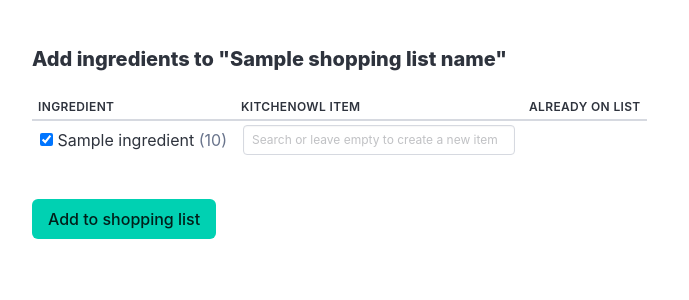
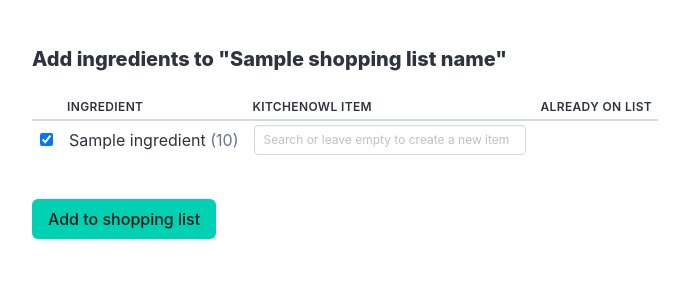
Before and after one commit to languitar/mealie-kitchenowl-bridge, a Flask app: template src/bridge/templates/select_ingredients.html in a window 1280 px wide. Shown: the top 300 px of the page, without its empty margins (32-721 px from the left). Run offline with Flask 3, Linux system fonts and the light colour scheme; the visitor is signed in with stand-in values (Sample User, id 1); the template is opened without the code that fills it: most values are stand-ins (such as "Sample title", 1, 10 or a date in 2020); parts of the project's set-up code (start-up, migrations or seed data) failed here and were passed over.

Commit message:
refactor: give the ingredient checkbox its own table column
The checkbox shared a cell with the ingredient name, so names started at
a ragged offset. Split it out so the names line up in a column of their
own.

Its header is deliberately unlabelled - a visible word there would set
the column's width, and the checkbox needs none of it. The name is still
carried for screen readers via is-sr-only, which is absolutely positioned
and so costs no width. The checkbox and the name are now in separate
cells, so a for/id pair replaces the wrapping label.

Co-Authored-By: Claude Opus 5 <noreply@anthropic.com>

```diff
--- a/src/bridge/static/style.css
+++ b/src/bridge/static/style.css
@@ -24,20 +24,27 @@
   color: var(--bulma-text-weak);
 }
 
-.ingredient-table td .dropdown,
-.ingredient-table td .dropdown-trigger,
-.ingredient-table td .dropdown-menu {
+.ingredient-table .item-cell .dropdown,
+.ingredient-table .item-cell .dropdown-trigger,
+.ingredient-table .item-cell .dropdown-menu {
   width: 100%;
+}
+
+/* Only as wide as the checkbox it holds - its header is deliberately unlabelled
+   so nothing else can stretch it. */
+.ingredient-table .select-cell {
+  width: 1px;
+  padding-right: 0;
 }
 
 /* One ingredient per line - wrapping a name over several lines would undo the
    density the table is for. */
-.ingredient-table td:first-child {
+.ingredient-table .ingredient-cell {
   white-space: nowrap;
 }
 
 /* The item column carries the search box, so it gets a workable minimum. */
-.ingredient-table td:nth-child(2) {
+.ingredient-table .item-cell {
   min-width: 18rem;
 }
 
@@ -63,11 +70,11 @@
 /* Too narrow for the table's natural widths: let names wrap and the search box
    shrink, rather than making the whole table scroll sideways. */
 @media (max-width: 34rem) {
-  .ingredient-table td:first-child {
+  .ingredient-table .ingredient-cell {
     white-space: normal;
   }
 
-  .ingredient-table td:nth-child(2) {
+  .ingredient-table .item-cell {
     min-width: 8rem;
   }
 
--- a/src/bridge/templates/select_ingredients.html
+++ b/src/bridge/templates/select_ingredients.html
@@ -10,6 +10,9 @@
     <table class="table is-narrow ingredient-table">
     <thead>
       <tr>
+        {# Deliberately unlabelled so the column stays as narrow as its checkbox;
+           the name is there for screen readers only. #}
+        <th scope="col"><span class="is-sr-only">Include</span></th>
         <th scope="col">Ingredient</th>
         <th scope="col">KitchenOwl item</th>
         <th scope="col">Already on list</th>
@@ -21,9 +24,12 @@
       {# aria-label pins the row's accessible name to the ingredient, so it stays
          stable as the other cells change (an item picked, suggestions opened). #}
       <tr class="ingredient-row" aria-label="{{ ingredient.name }}">
-        <td>
-          <label class="checkbox">
-            <input type="checkbox" name="ingredient" value="{{ ingredient.name }}" checked />
+        <td class="select-cell">
+          <input type="checkbox" id="ingredient-{{ loop.index }}"
+                 name="ingredient" value="{{ ingredient.name }}" checked />
+        </td>
+        <td class="ingredient-cell">
+          <label class="checkbox" for="ingredient-{{ loop.index }}">
             {{ ingredient.name }}
             {% if ingredient.quantity %}
             <span class="has-text-grey" data-testid="ingredient-quantity">({{ ingredient.quantity }})</span>
@@ -31,7 +37,7 @@
           </label>
           <input type="hidden" name="quantity:{{ ingredient.name }}" value="{{ ingredient.quantity or '' }}" />
         </td>
-        <td>
+        <td class="item-cell">
           <div class="dropdown">
             <div class="dropdown-trigger">
               <input type="text" class="input is-small item-search-input" name="q"
```
